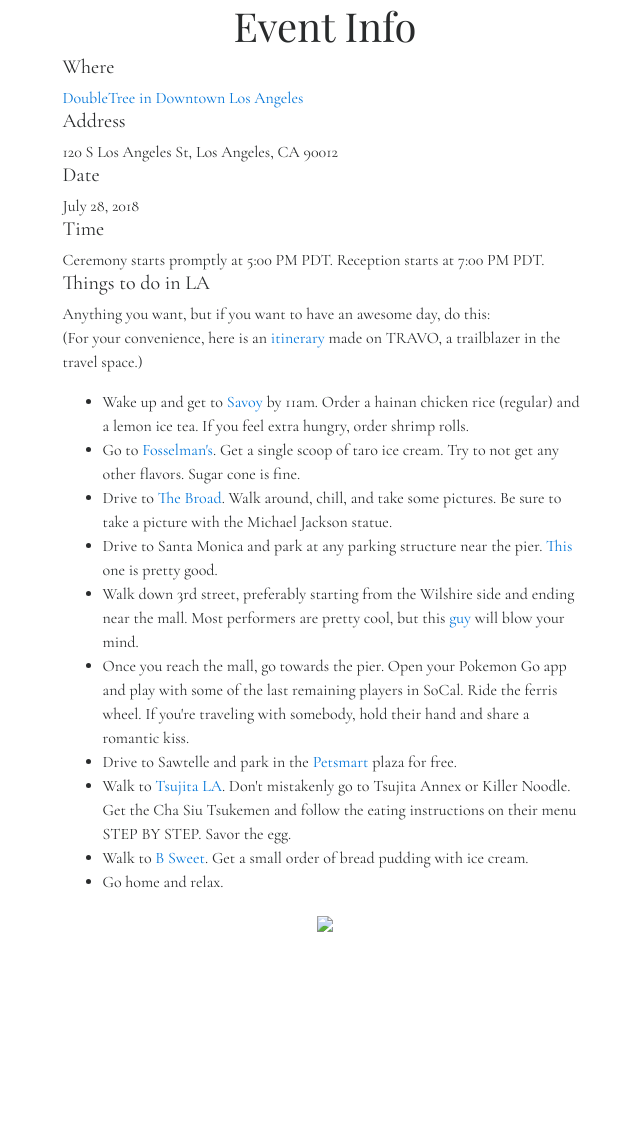
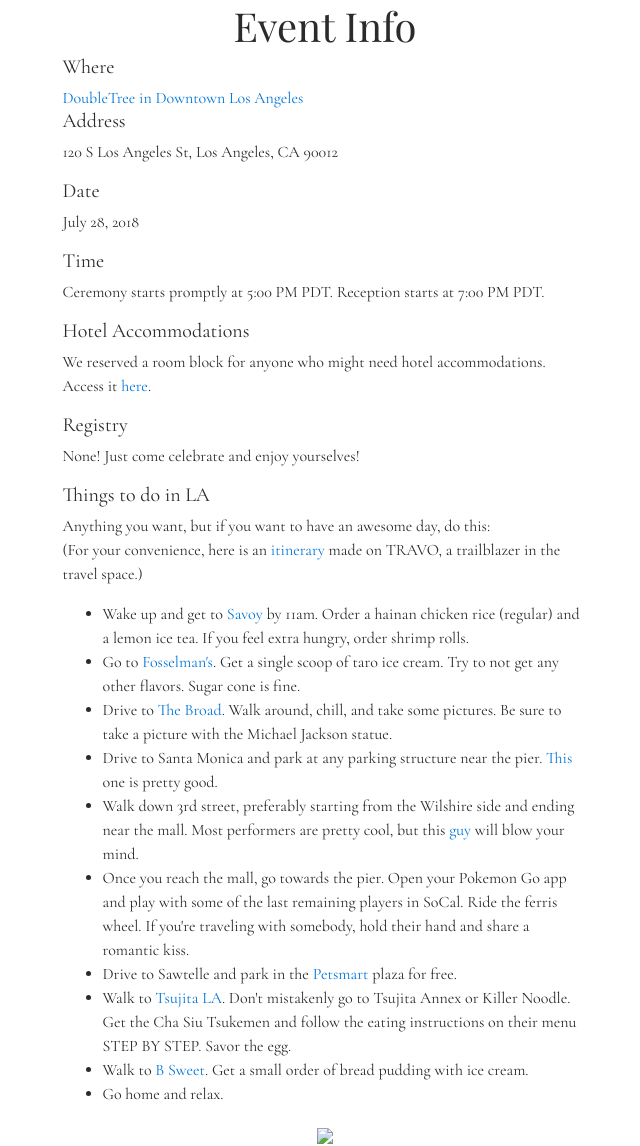
Before and after one commit to davliu/wedding, a Flask app: page /event-info in a window 1280 px wide. Shown: the part 56-1202 px from the top of the page, without its empty margins (315-955 px from the left). Before the commit the page ends 988 px from the top, so only its background shows below. Run offline with Flask 2, Linux system fonts and the light colour scheme; parts of the project's set-up code (start-up, migrations or seed data) failed here and were passed over; some libraries are stand-ins or nearby versions.

Commit message:
add additional event info. add more args in label generator

```diff
--- a/app/templates/pages/event-info.html
+++ b/app/templates/pages/event-info.html
@@ -8,14 +8,20 @@
     <h5>Where</h5>
     <a href="http://doubletree3.hilton.com/en/hotels/california/doubletree-by-hilton-hotel-los-angeles-downtown-LAXDTDT/index.html" target="_blank">DoubleTree in Downtown Los Angeles</a>
     <h5>Address</h5>
-    120 S Los Angeles St, Los Angeles, CA 90012
+    <p>120 S Los Angeles St, Los Angeles, CA 90012</p>
     <h5>Date</h5>
-    July 28, 2018
+    <p>July 28, 2018</p>
     <h5>Time</h5>
-    Ceremony starts promptly at 5:00 PM PDT. Reception starts at 7:00 PM PDT.
+    <p>Ceremony starts promptly at 5:00 PM PDT. Reception starts at 7:00 PM PDT.</p>
+    <h5>Hotel Accommodations</h5>
+    <p>We reserved a room block for anyone who might need hotel accommodations. Access it <a href="http://doubletree.hilton.com/en/dt/groups/personalized/L/LAXDTDT-600-20180728/index.jhtml">here</a>.</p>
+    <h5>Registry</h5>
+    <p>None! Just come celebrate and enjoy yourselves!</p>
     <h5>Things to do in LA</h5>
-    Anything you want, but if you want to have an awesome day, do this:<br>
-    (For your convenience, here is an <a href="https://www.travo.com/trips/e2fc4143135846919b0f1d78bf970f76/itinerary" target="_blank">itinerary</a> made on TRAVO, a trailblazer in the travel space.)
+    <p>
+      Anything you want, but if you want to have an awesome day, do this:<br>
+      (For your convenience, here is an <a href="https://www.travo.com/trips/e2fc4143135846919b0f1d78bf970f76/itinerary" target="_blank">itinerary</a> made on TRAVO, a trailblazer in the travel space.)
+    </p>
     <p></p>
     <ul>
       <li>Wake up and get to <a href="https://www.yelp.com/biz/savoy-kitchen-alhambra" target="_blank">Savoy</a> by 11am. Order a hainan chicken rice (regular) and a lemon ice tea. If you feel extra hungry, order shrimp rolls.</li>
--- a/scripts/generate_label_html.py
+++ b/scripts/generate_label_html.py
@@ -16,7 +16,7 @@ def format_address(address):
     comma_index = address.index(",")
     return [address[:comma_index], address[comma_index + 1:].strip()]
 
-def generate_html(offset=None, use_addresses=None, blanks=None):
+def generate_html(offset=None, use_addresses=None, blanks=None, limit=None):
     offset = offset or 0
     blanks = blanks or 0
 
@@ -25,6 +25,8 @@ def generate_html(offset=None, use_addresses=None, blanks=None):
         wks = RSVP.get_wks()
         headers = RSVP.get_headers(wks)
         names = wks.col_values(headers["person"] + 1)[offset:]
+        if limit:
+            names = names[:limit]
         if not use_addresses:
             invitation_codes = wks.col_values(headers["invitation_code"] + 1)[offset:]
             invites = [
@@ -48,12 +50,14 @@ def generate_html(offset=None, use_addresses=None, blanks=None):
 if __name__ == "__main__":
     parser = argparse.ArgumentParser()
     parser.add_argument("-o", "--offset", help="Offset")
+    parser.add_argument("-l", "--limit", help="Limit")
     parser.add_argument("-a", "--addresses", help="Generate address labels") # Invite codes defaulted
     parser.add_argument("-b", "--blanks", help="Initial blanks") # When printing partial sheets
 
     args = parser.parse_args()
     generate_html(
         offset=int(args.offset or 0),
+        limit=int(args.limit or 0),
         use_addresses=bool(args.addresses),
         blanks=int(args.blanks or 0),
     )
```
